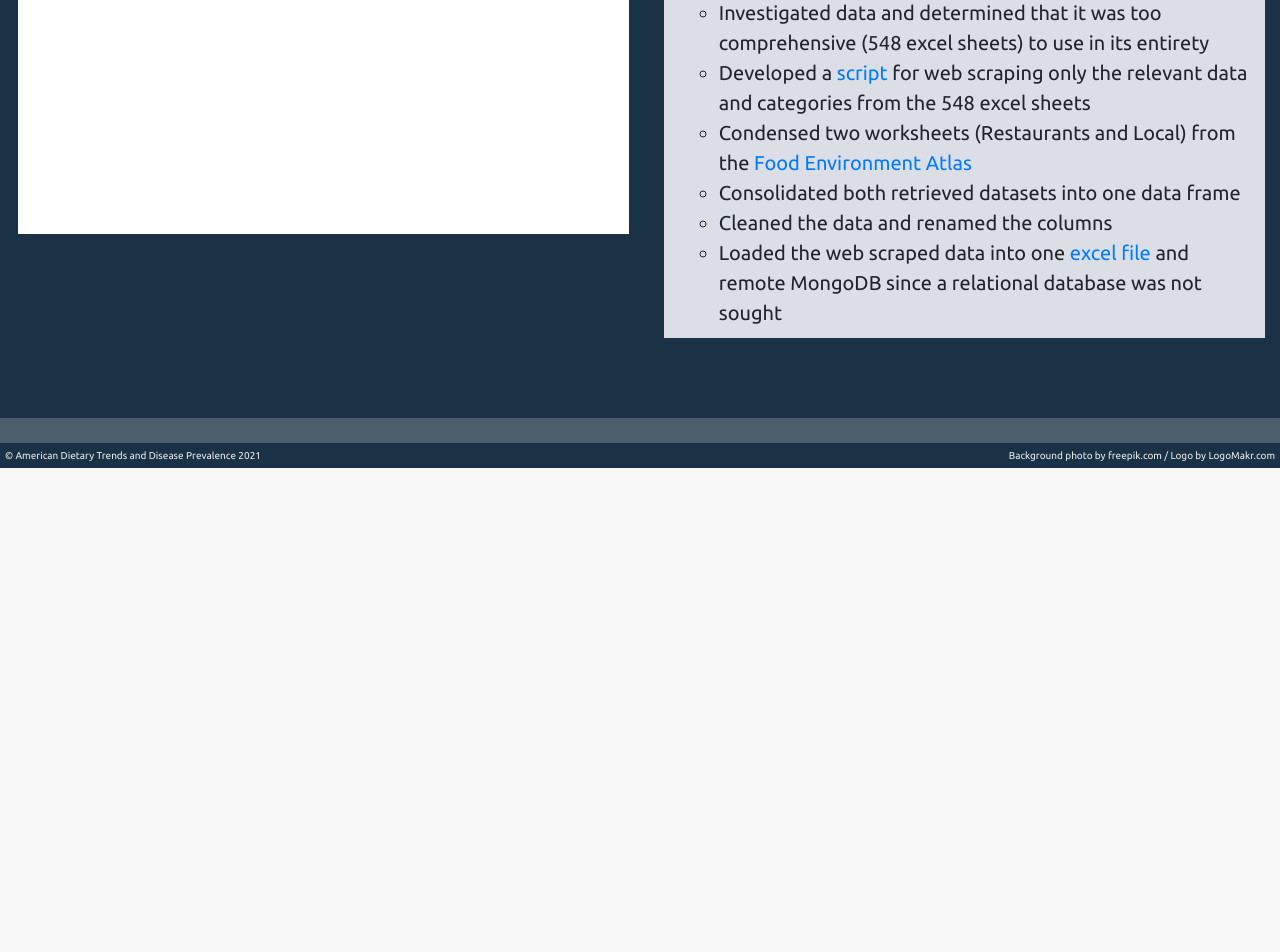
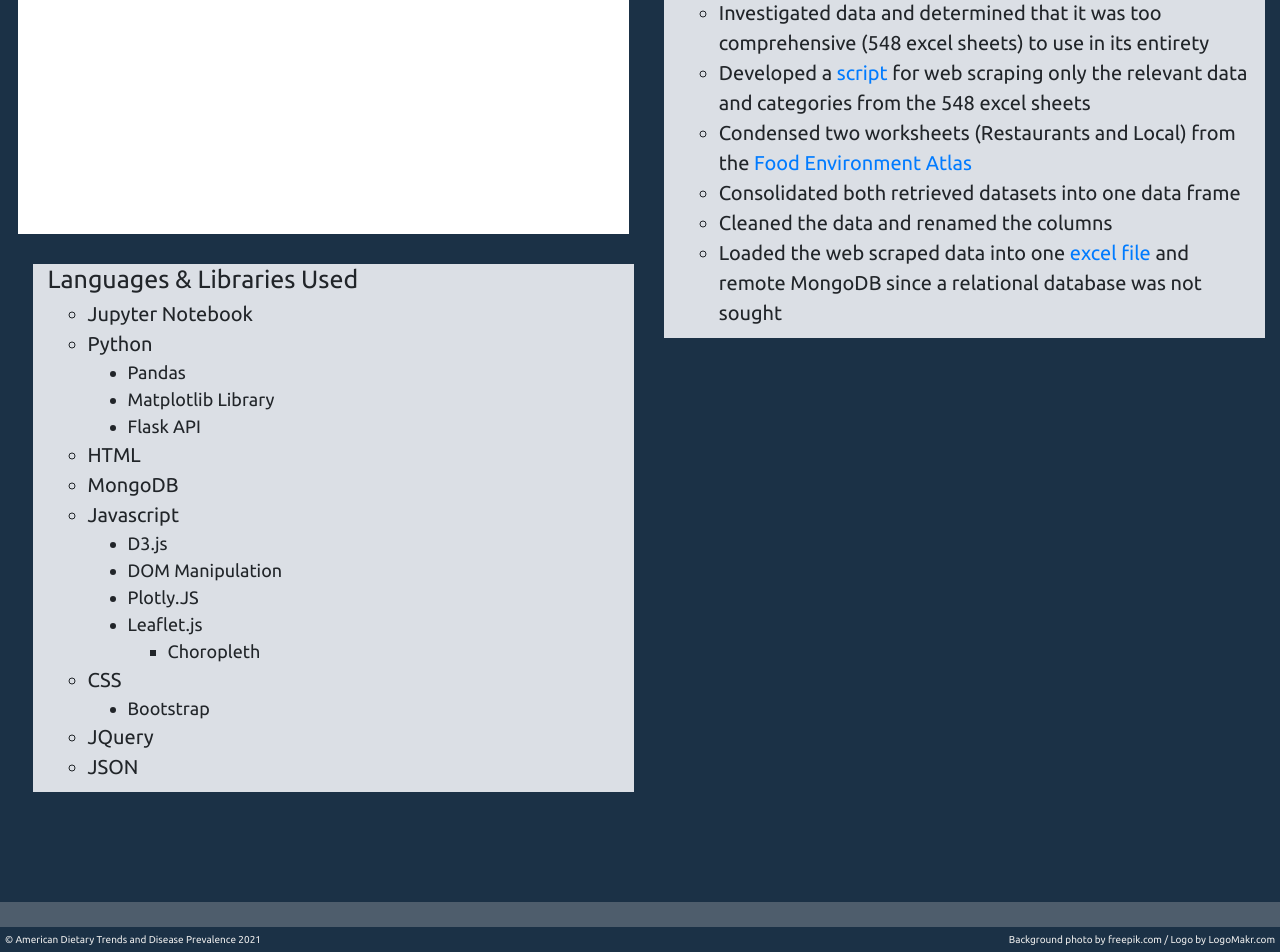
Before and after one commit to Chahnaz-Kbaisi/diet-habits-disease-us, a Flask app: page /approach in a window 1280 px wide. Shown: the part 660-1612 px from the top of the page. Before the commit the page ends 1128 px from the top, so only its background shows below. Run offline with Flask 2, Linux system fonts and the light colour scheme; data that the repository does not hold is empty; some libraries are stand-ins or nearby versions.

Commit message:
Added the libraries & languages section to the approach page

```diff
--- a/templates/approach.html
+++ b/templates/approach.html
@@ -83,6 +83,48 @@
                             </div>
                         </div>
                     </section>
+                    <br></br>
+                    <div class="container mb-5">
+                        <div class="row">
+                            <div class="col-12">
+                                <h1>Languages & Libraries Used</h1>
+                                <ul style="list-style: circle; font-size: 20px">
+                                    <li>
+                                        Jupyter Notebook
+                                    </li>
+                                    <li>
+                                        Python
+                                        <ul style="list-style-type:disc; font-size: 18px">
+                                            <li>Pandas</li>
+                                            <li>Matplotlib Library</li>
+                                            <li>Flask API</li>
+                                        </ul>
+                                    </li>
+                                    <li>HTML</li>
+                                    <li>MongoDB</li>
+                                    <li>Javascript
+                                        <ul style="list-style-type:disc; font-size: 18px">
+                                            <li>D3.js</li>
+                                            <li>DOM Manipulation</li>
+                                            <li>Plotly.JS</li>
+                                            <li>Leaflet.js
+                                                <ul>
+                                                    <li>Choropleth</li>
+                                                </ul>
+                                            </li>
+                                        </ul>
+                                    </li>
+                                    <li>CSS
+                                        <ul style="list-style-type:disc; font-size: 18px">
+                                            <li>Bootstrap</li>
+                                        </ul>
+                                    </li>
+                                    <li>JQuery</li>
+                                    <li>JSON</li>
+                                </ul>
+                            </div>
+                        </div>
+                    </div>
                 </div>
                 <div class="col-md-6">
                     <div class="container mb-5">
```
